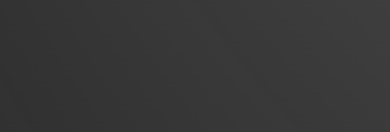
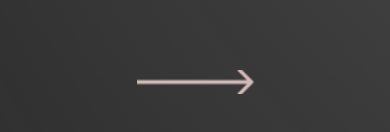
Before and after one commit to QuackZ90/mod4, a React Native app in the folder tracklah-frontend/: screen /welcome in a window 390 px wide. Shown: the part 630-762 px from the top of the page. Built offline with nearby package versions, Linux system fonts and the light colour scheme.

Commit message:
Added WelcomeArrow

```diff
--- a/tracklah-frontend/containers/Intro/Welcome.js
+++ b/tracklah-frontend/containers/Intro/Welcome.js
@@ -10,8 +10,13 @@ export default function Welcome(){
     return (
         <View style={styles.container}>
             <StatusBar barStyle='light-content'/>
-            <Image style={styles.image}
+            <Image
+                style={styles.image}
                 source={require('../../assets/TracklahCover.png')}
+            />
+            <Image
+                style={styles.arrow}
+                source={require('../../assets/WelcomeArrow.png')}
             />
         </View>
     );
--- a/tracklah-frontend/styles/WelcomeScreen-styles.js
+++ b/tracklah-frontend/styles/WelcomeScreen-styles.js
@@ -13,6 +13,12 @@ const styles = StyleSheet.create({
         resizeMode: "stretch",
         width: "350%",
     },
+    arrow: {
+        position: "absolute",
+        justifyContent: "center",
+        width: "30%",
+        bottom: 120
+    }
 });
 
 export default styles;
```
Also changed, not shown: tracklah-frontend/assets/WelcomeArrow.png (added).
